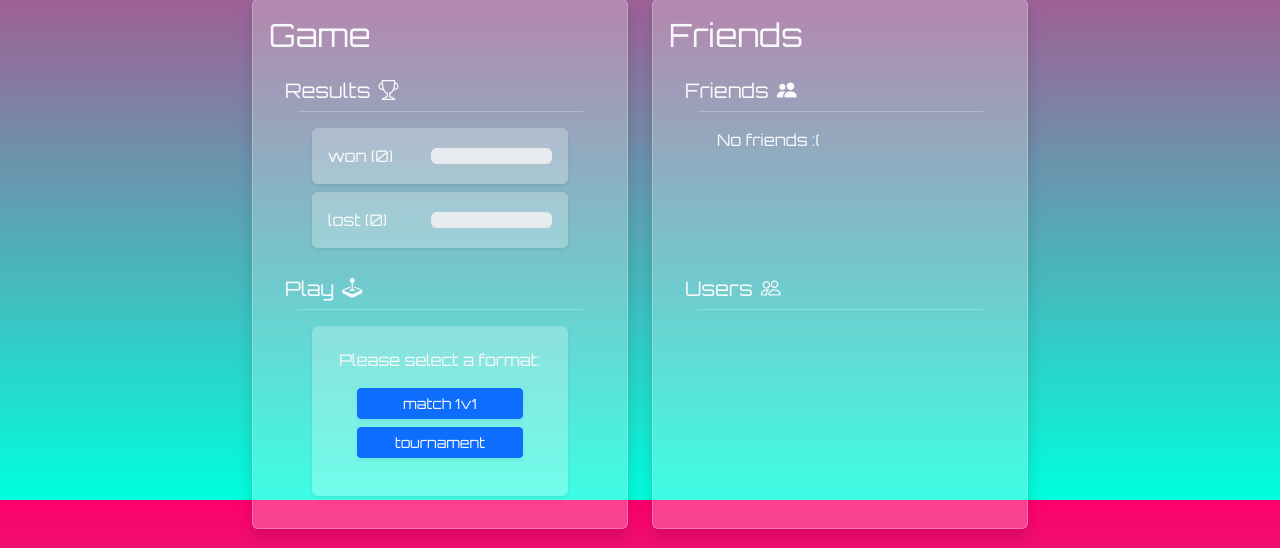
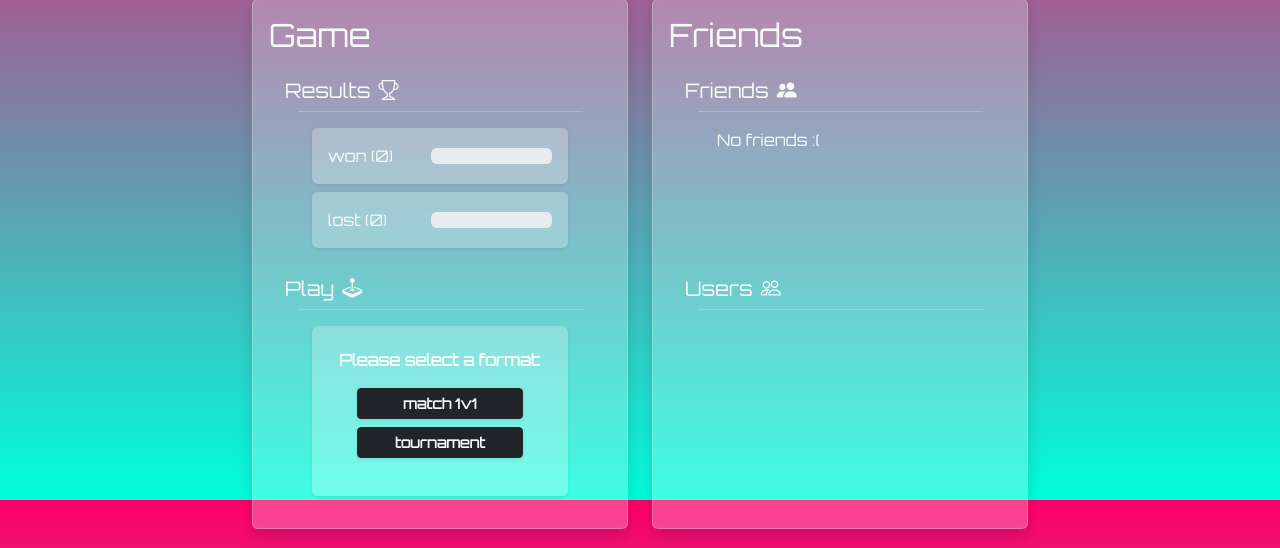
Before and after one commit to jlupito/ft_transcendence, a Django app: page / in a window 1280 px wide. Shown: the part 300-848 px from the top of the page. Run offline with Django 5.2, Linux system fonts and the light colour scheme; a user stored in the database is signed in; tables that the repository leaves empty hold one stand-in row (values such as "Sample post"); grey boxes marked "Sample" are stand-in pictures; some libraries are stand-ins or nearby versions.

Commit message:
minor fixes

```diff
--- a/back/pong/static/scripts/gameSelection.js
+++ b/back/pong/static/scripts/gameSelection.js
@@ -2,15 +2,15 @@
 function attachEvent() {
     document.getElementById('playSingle').addEventListener('click', function() {
         document.getElementById('playDiv').innerHTML = `
-        <div class="mt-3 mb-3 text-center text-light">
+        <div class="mt-3 mb-3 text-center text-light fw-bold">
             <span id="backArrow" style="cursor: pointer;">
-                <i class="bi bi-caret-left-fill text-light me-1"></i>
+                <i class="bi bi-arrow-left text-light me-1"></i>
             </span>Play 1v1 match:
         </div>
         <div class="mb-3 text-center">
-            <button class="btn btn-dark btn-sm shadow-sm text-light col-6 mb-2" data-bs-toggle="modal" data-bs-target="#localmatchModal">local
+            <button class="btn btn-dark btn-sm shadow-sm text-light col-6 mb-2 fw-bold" data-bs-toggle="modal" data-bs-target="#localMatchModal">local
             </button>
-            <button class="btn btn-primary btn-sm shadow-sm text-light col-6 mb-3" data-bs-toggle="modal" data-bs-target="#matchModal">online
+            <button class="btn btn-primary btn-sm shadow-sm text-light col-6 mb-3 fw-bold" data-bs-toggle="modal" data-bs-target="#onlineMatchModal">online
             </button>
         </div>
         `;
@@ -21,15 +21,15 @@
     });
     document.getElementById('playTournament').addEventListener('click', function() {
         document.getElementById('playDiv').innerHTML = `
-        <div class="mt-3 mb-3 text-center text-light">
+        <div class="mt-3 mb-3 text-center text-light fw-bold">
             <span id="backArrow" style="cursor: pointer;">
-                <i class="bi bi-caret-left-fill text-light me-1"></i>
+                <i class="bi bi-arrow-left text-light me-1"></i>
             </span>Play a tournament:
         </div>
         <div class="mb-3 text-center">
-            <button class="btn btn-dark btn-sm shadow-sm text-light col-6 mb-2" data-bs-toggle="modal" data-bs-target="#localTournament">local
+            <button class="btn btn-dark btn-sm shadow-sm text-light col-6 mb-2 fw-bold" data-bs-toggle="modal" data-bs-target="#localTournament">local
             </button>
-            <button class="btn btn-primary btn-sm shadow-sm text-light col-6 mb-3" data-bs-toggle="modal" data-bs-target="#onlineTournament">online
+            <button class="btn btn-primary btn-sm shadow-sm text-light col-6 mb-3 fw-bold" data-bs-toggle="modal" data-bs-target="#onlineTournament">online
             </button>
         </div>
         `;
--- a/back/pong/templates/page.html
+++ b/back/pong/templates/page.html
@@ -204,12 +204,12 @@
 							<h5 class="ms-3">Play<i class="bi bi-joystick ms-2"></i></h5>
 							<hr class="col-10 mt-0 mb-2 mx-auto">
 							<div id="playDiv" style="height: 170px; display: flex; flex-direction: column; justify-content: center;" class="col-9 bg-white bg-opacity-25 p-1 rounded shadow-sm mx-auto mt-3 mb-2">
-								<div class="mt-3 mb-3 text-center text-light">
+								<div class="mt-3 mb-3 text-center text-light fw-bold">
 									Please select a format:
 								</div>
 								<div class="mb-3 text-center">
-									<button id="playSingle" class="btn btn-primary btn-sm shadow-sm text-light col-8 mb-2">match 1v1</button>
-									<button id="playTournament" class="btn btn-primary btn-sm shadow-sm text-light col-8 mb-3">tournament</button>
+									<button id="playSingle" class="btn btn-dark btn-sm shadow-sm text-light col-8 mb-2 fw-bold">match 1v1</button>
+									<button id="playTournament" class="btn btn-dark btn-sm shadow-sm text-light col-8 mb-3 fw-bold">tournament</button>
 								</div>
 							</div>
 						</div>
@@ -340,7 +340,7 @@
 	</div>
 
 	{% comment %} MODALE POUR LE JEU LOCAL {% endcomment %}
-	<div class="modal fade" id="localmatchModal" tabindex="-1" aria-labelledby="localMatchModalLabel" aria-hidden="true">
+	<div class="modal fade" id="localMatchModal" tabindex="-1" aria-labelledby="localMatchModalLabel" aria-hidden="true">
 		<div class="modal-dialog matchModal" >
 			<div class="modal-content bg-dark-subtle shadow">
 				<div class="modal-header">
@@ -351,9 +351,9 @@
 					<form id="localMatchForm" class="row gy-2 mt-4 d-flex align-items-center justify-content-center">
 						{% csrf_token %}
 						<div class="mb-1 col-8">
-							<input type="text" class="form-control" id="local_player2_name" name="local_player2_name" placeholder="Enter a name for the other player">
+							<input type="text" class="form-control" id="local_player2_name" name="local_player2_name" placeholder="Choose an alias for your opponent">
 						</div>
-						<button type="submit" id="startLocalGameBtn" class="btn btn-primary">Start playing local</button>
+						<button type="submit" id="startLocalGameBtn" class="btn btn-primary">Start</button>
 					</form>
 				</div>
 				<div class="modal-body">
@@ -362,14 +362,14 @@
 						<script>
 							var pongScript; // Variable pour stocker la référence du script pong.js
 							document.addEventListener('DOMContentLoaded', function() {
-							  var canvasModal = document.getElementById('matchModal'); // Remplacez localmatchModal par l'ID de votre modal contenant la canvas
+							  var canvasModal = document.getElementById('localMatchModal'); // Remplacez localmatchModal par l'ID de votre modal contenant la canvas
 
 								canvasModal.addEventListener('show.bs.modal', function () {
 								  console.log('OFFLINE')
 
 									// Chargement dynamique de pong.js lorsque la modal s'ouvre
 									pongScript = document.createElement('script');
-									pongScript.src = '../static/scripts/pongonline.js'; // Chemin vers pong.js
+									pongScript.src = '../static/scripts/ponglocal.js'; // Chemin vers pong.js
 									pongScript.defer = true;
 									document.body.appendChild(pongScript);
 								});
@@ -393,7 +393,7 @@
 		</div>
 	</div>
 	{% comment %} MODALE POUR LE JEU ONLINE {% endcomment %}
-	<div class="modal fade" id="matchModal" tabindex="-1" aria-labelledby="matchModalLabel" aria-hidden="true">
+	<div class="modal fade" id="onlineMatchModal" tabindex="-1" aria-labelledby="matchModal" aria-hidden="true">
 		<div class="modal-dialog matchModal" >
 			<div class="modal-content bg-dark-subtle shadow">
 				<div class="modal-header">
@@ -401,7 +401,7 @@
 					<button type="button" class="btn-close" data-bs-dismiss="modal" aria-label="Close"></button>
 				</div>
 				<div class="modal-body d-flex justify-content-center align-items-center">
-					<p class="my-auto me-2">Waiting for an opponent</p>
+					<!-- <p class="my-auto me-2">Waiting for an opponent</p> -->
 					<!-- <div class="dot"></div> -->
   					<!-- <div class="dot"></div> -->
   					<!-- <div class="dot"></div> -->
@@ -412,13 +412,13 @@
 
 							document.addEventListener('DOMContentLoaded', function() {
 
-							var canvasModal = document.getElementById('localmatchModal'); // Remplacez localmatchModal par l'ID de votre modal contenant la canvas
+							var canvasModal = document.getElementById('onlineMatchModal'); // Remplacez localmatchModal par l'ID de votre modal contenant la canvas
 
 							canvasModal.addEventListener('show.bs.modal', function () {
 								console.log('ONLINE')
 								// Chargement dynamique de pong.js lorsque la modal s'ouvre
 								pongScript = document.createElement('script');
-								pongScript.src = '../static/scripts/ponglocal.js'; // Chemin vers pong.js
+								pongScript.src = '../static/scripts/pongonline.js'; // Chemin vers pong.js
 								pongScript.defer = true;
 								document.body.appendChild(pongScript);
 							});
```
